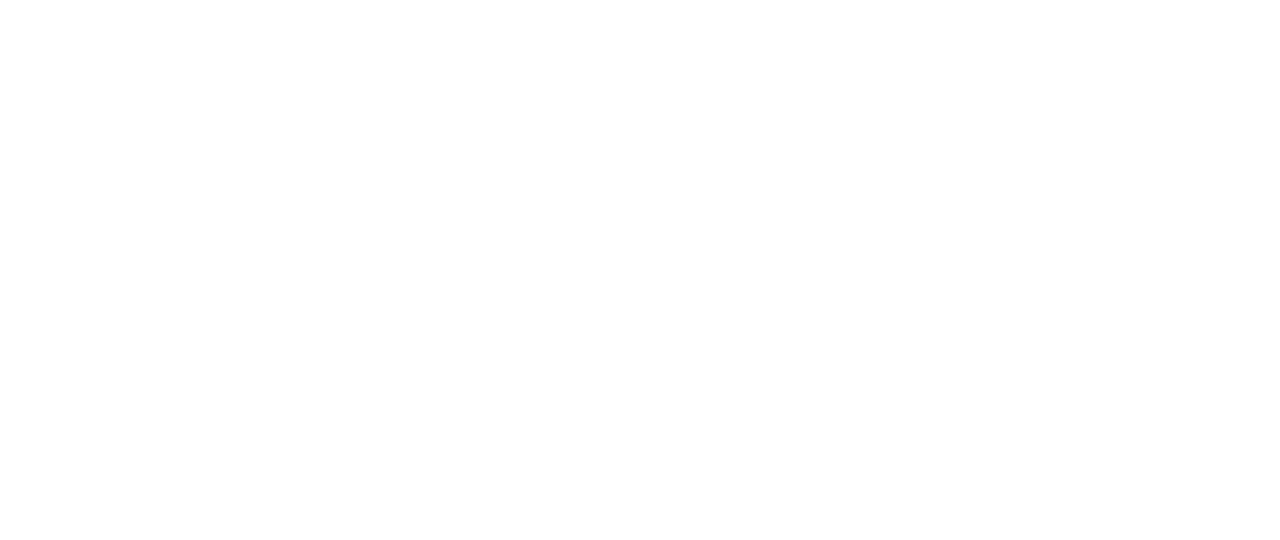
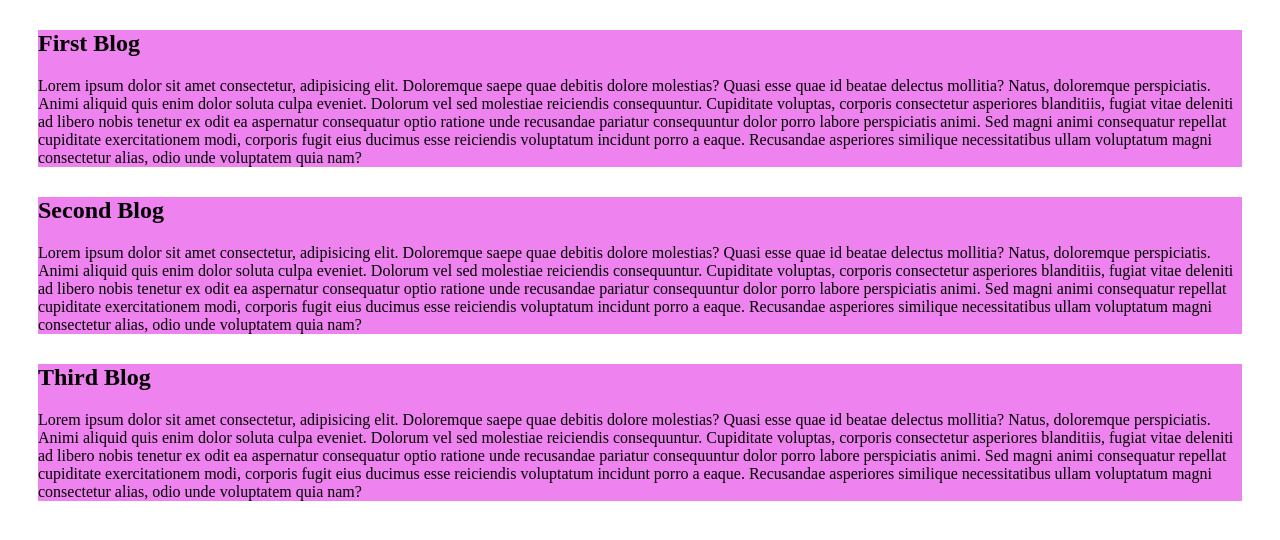
Before and after one commit to SOFIUL-AZAM/my-first-github-repo, a plain HTML site: page index.html in a window 1280 px wide. Drawn offline with Linux system fonts and the light colour scheme.

Commit message:
first bolg

```diff
--- /dev/null
+++ b/css/index.css
@@ -0,0 +1,4 @@
+.blog{
+    background-color: violet;
+    margin: 30px;
+}
--- a/index.html
+++ b/index.html
@@ -4,8 +4,20 @@
     <meta charset="UTF-8">
     <meta name="viewport" content="width=device-width, initial-scale=1.0">
     <title>My First Ever Github Repo</title>
+    <link rel="stylesheet" href="css/index.css">
 </head>
 <body>
-
+    <div class="blog">
+        <h2>First Blog</h2>
+        <p>Lorem ipsum dolor sit amet consectetur, adipisicing elit. Doloremque saepe quae debitis dolore molestias? Quasi esse quae id beatae delectus mollitia? Natus, doloremque perspiciatis. Animi aliquid quis enim dolor soluta culpa eveniet. Dolorum vel sed molestiae reiciendis consequuntur. Cupiditate voluptas, corporis consectetur asperiores blanditiis, fugiat vitae deleniti ad libero nobis tenetur ex odit ea aspernatur consequatur optio ratione unde recusandae pariatur consequuntur dolor porro labore perspiciatis animi. Sed magni animi consequatur repellat cupiditate exercitationem modi, corporis fugit eius ducimus esse reiciendis voluptatum incidunt porro a eaque. Recusandae asperiores similique necessitatibus ullam voluptatum magni consectetur alias, odio unde voluptatem quia nam?</p>
+    </div>
+    <div class="blog">
+        <h2>Second Blog</h2>
+        <p>Lorem ipsum dolor sit amet consectetur, adipisicing elit. Doloremque saepe quae debitis dolore molestias? Quasi esse quae id beatae delectus mollitia? Natus, doloremque perspiciatis. Animi aliquid quis enim dolor soluta culpa eveniet. Dolorum vel sed molestiae reiciendis consequuntur. Cupiditate voluptas, corporis consectetur asperiores blanditiis, fugiat vitae deleniti ad libero nobis tenetur ex odit ea aspernatur consequatur optio ratione unde recusandae pariatur consequuntur dolor porro labore perspiciatis animi. Sed magni animi consequatur repellat cupiditate exercitationem modi, corporis fugit eius ducimus esse reiciendis voluptatum incidunt porro a eaque. Recusandae asperiores similique necessitatibus ullam voluptatum magni consectetur alias, odio unde voluptatem quia nam?</p>
+    </div>
+    <div class="blog">
+        <h2>Third Blog</h2>
+        <p>Lorem ipsum dolor sit amet consectetur, adipisicing elit. Doloremque saepe quae debitis dolore molestias? Quasi esse quae id beatae delectus mollitia? Natus, doloremque perspiciatis. Animi aliquid quis enim dolor soluta culpa eveniet. Dolorum vel sed molestiae reiciendis consequuntur. Cupiditate voluptas, corporis consectetur asperiores blanditiis, fugiat vitae deleniti ad libero nobis tenetur ex odit ea aspernatur consequatur optio ratione unde recusandae pariatur consequuntur dolor porro labore perspiciatis animi. Sed magni animi consequatur repellat cupiditate exercitationem modi, corporis fugit eius ducimus esse reiciendis voluptatum incidunt porro a eaque. Recusandae asperiores similique necessitatibus ullam voluptatum magni consectetur alias, odio unde voluptatem quia nam?</p>
+    </div>
 </body>
 </html>
```
